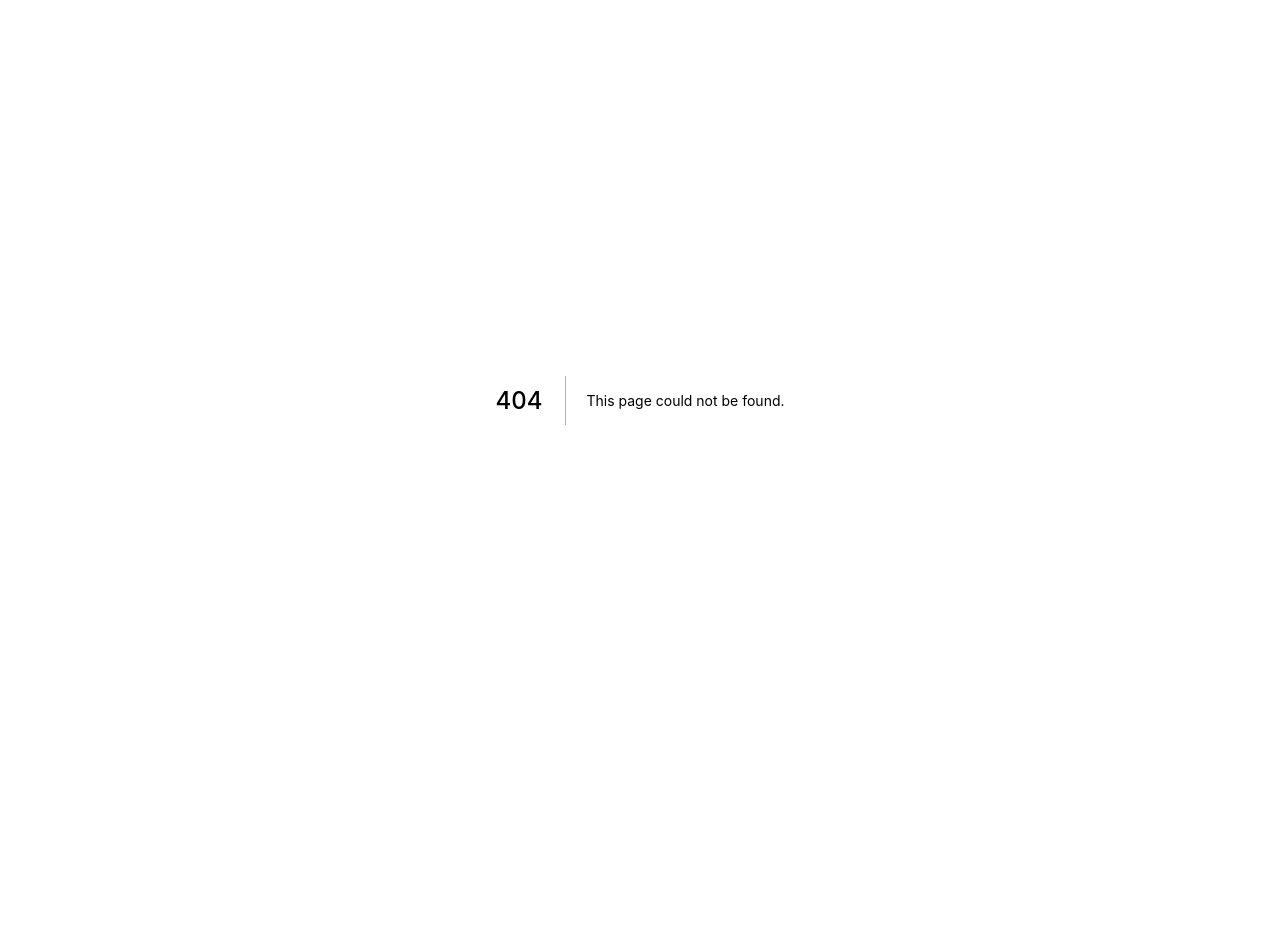
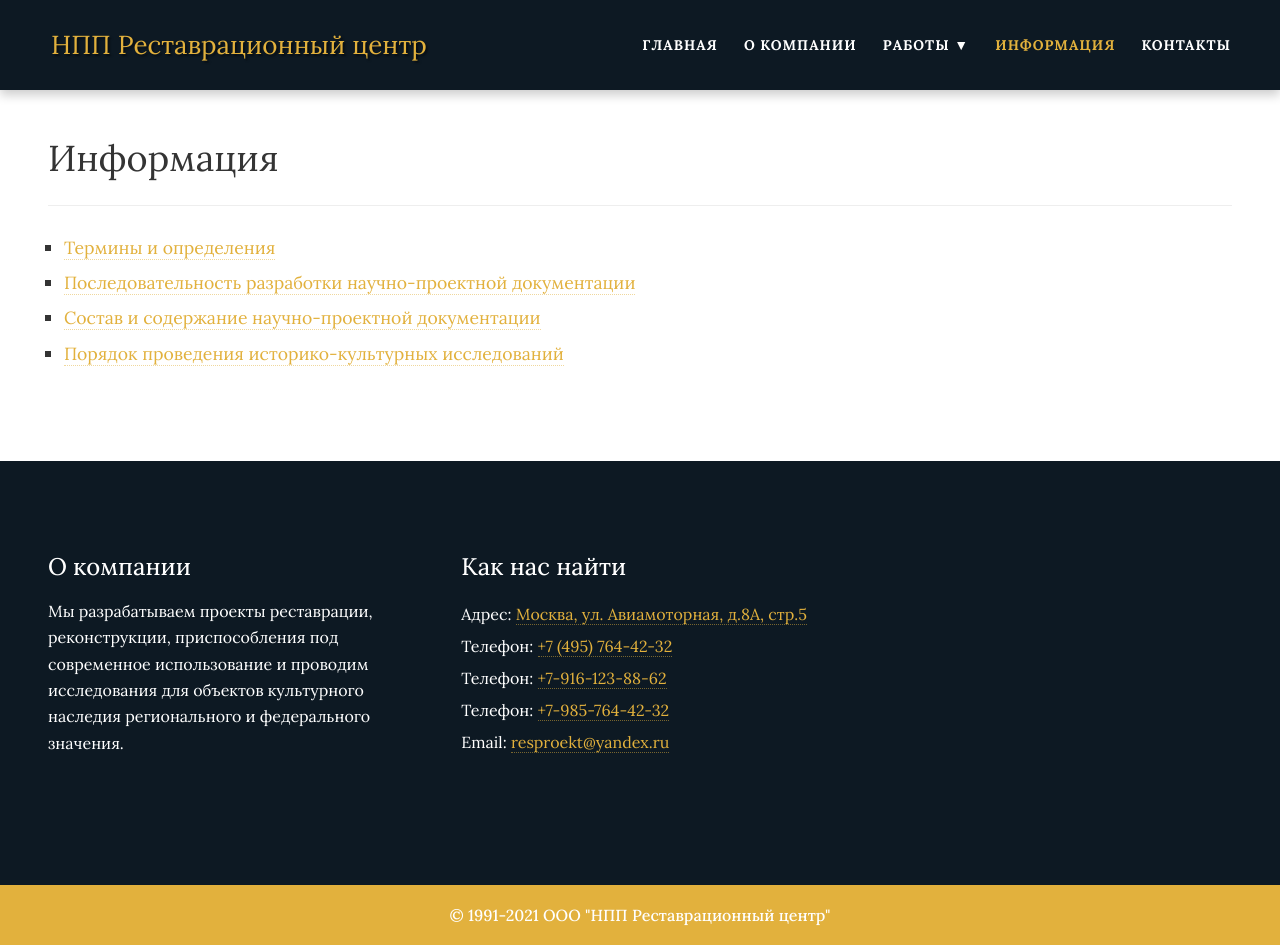
Before and after one commit to cat-street/restavrator, a Next.js app: page /info in a window 1280 px wide. Before the commit this address had no page. Before the commit the page ends 800 px from the top, so only its background shows below. Built offline with nearby package versions, Linux system fonts and the light colour scheme.

Commit message:
feat: info page

```diff
--- /dev/null
+++ b/components/InfoPage/InfoPage.module.scss
@@ -0,0 +1,23 @@
+@import 'styles/variables.scss';
+
+.info {
+  padding: $vertical-padding * 1.5 $side-padding $vertical-padding;
+
+  &__header {
+    margin: 0;
+    padding-bottom: $font-size * 1.5;
+
+    font-size: $header-size;
+    font-weight: 400;
+    border-bottom: 1px solid #eee;
+  }
+
+  &__list {
+    margin-top: $font-size * 1.5;
+    padding-left: $font-size;
+
+    font-size: $font-size * 1.1;
+    line-height: 2;
+    list-style: square;
+  }
+}
--- /dev/null
+++ b/components/InfoPage/InfoPage.tsx
@@ -0,0 +1,35 @@
+import { FC } from 'react';
+import Link from 'next/link';
+
+import ContentContainer from '../ContentContainer/ContentContainer';
+import styles from './InfoPage.module.scss';
+
+const InfoPage: FC = () => (
+  <section className={styles.info}>
+    <ContentContainer>
+      <h2 className={styles.info__header}>Информация</h2>
+      <ul className={styles.info__list}>
+        <li>
+          <Link href="/info/definitions">Термины и определения</Link>
+        </li>
+        <li>
+          <Link href="/info/steps">
+            Последовательность разработки научно-проектной документации
+          </Link>
+        </li>
+        <li>
+          <Link href="/info/contents">
+            Состав и содержание научно-проектной документации
+          </Link>
+        </li>
+        <li>
+          <Link href="/info/order">
+            Порядок проведения историко-культурных исследований
+          </Link>
+        </li>
+      </ul>
+    </ContentContainer>
+  </section>
+);
+
+export default InfoPage;
--- a/pages/about.tsx
+++ b/pages/about.tsx
@@ -8,7 +8,7 @@ import Footer from '../components/Footer/Footer';
 
 function About(): ReactElement {
   return (
-    <Layout title="НПП Реставрационный центр - о компании">
+    <Layout title="О компании - НПП Реставрационный центр">
       <Header />
       <AboutPage />
       <AboutSection />
--- a/pages/contact.tsx
+++ b/pages/contact.tsx
@@ -8,7 +8,7 @@ import ContactPage from '../components/ContactPage/ContactPage';
 
 function Contact(): ReactElement {
   return (
-    <Layout title="НПП Реставрационный центр - контакты">
+    <Layout title="Контакты - НПП Реставрационный центр">
       <Header />
       <ContactPage />
       <AboutSection />
--- /dev/null
+++ b/pages/info/index.tsx
@@ -0,0 +1,20 @@
+import { ReactElement } from 'react';
+
+import Layout from '../../components/Layout/Layout';
+import Header from '../../components/Header/Header';
+import AboutSection from '../../components/AboutSection/AboutSection';
+import Footer from '../../components/Footer/Footer';
+import InfoPage from '../../components/InfoPage/InfoPage';
+
+function Info(): ReactElement {
+  return (
+    <Layout title="Информация - НПП Реставрационный центр">
+      <Header />
+      <InfoPage />
+      <AboutSection />
+      <Footer />
+    </Layout>
+  );
+}
+
+export default Info;
--- a/styles/variables.scss
+++ b/styles/variables.scss
@@ -1,4 +1,4 @@
-$main-accent: #e2b13c;
+$main-accent: #e2b13d;
 $main-text: #343434;
 $main-bright: #fff;
 $secondary-bg: #f3f6f9;
@@ -11,6 +11,7 @@ $vertical-padding: 90px;
 $gap: 56px;
 
 $font-size: 16px;
+$header-size: 36px;
 $secondary-font: 'Open Sans', 'Arial', 'Helvetica', sans-serif;
 
 @mixin focus-outline($color) {
```
